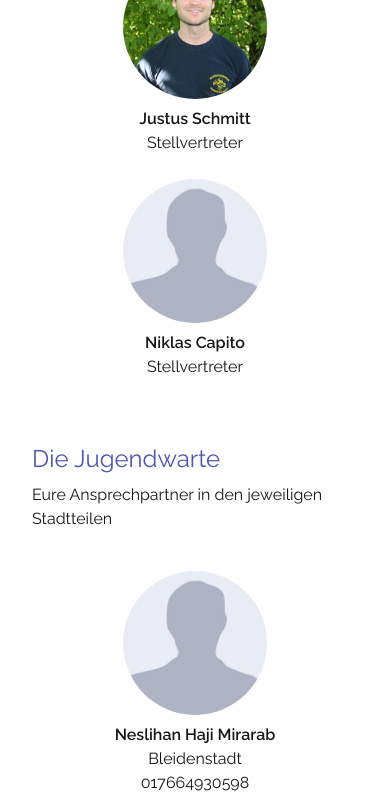
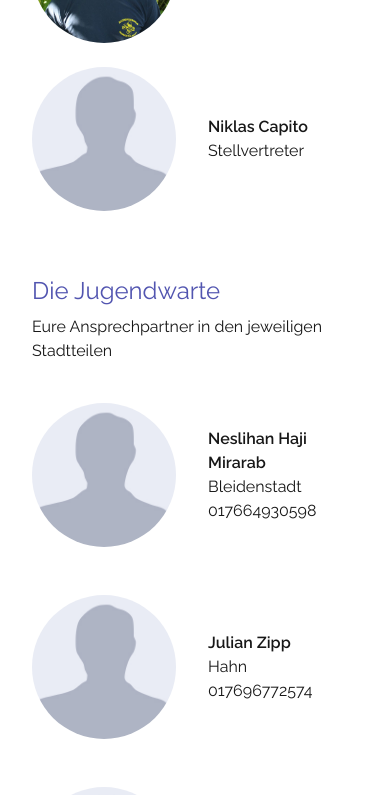
Before and after one commit to jf-taunusstein/jf-taunusstein, a Next.js app: page / in a window 390 px wide. Shown: the part 4820-5615 px from the top of the page. Built offline with nearby package versions, Linux system fonts and the light colour scheme.

Commit message:
refactor: add team member component

```diff
--- /dev/null
+++ b/src/components/team-member/team-member.tsx
@@ -0,0 +1,32 @@
+import { StaticImageData } from "next/image";
+import Image from "next/image";
+import { PropsWithChildren } from "react";
+
+import { Typography } from "../typography/typography";
+
+interface TeamMemberProps {
+  name: string;
+  image: StaticImageData;
+}
+
+export const TeamMember = ({
+  name,
+  image,
+  children,
+}: PropsWithChildren<TeamMemberProps>) => {
+  return (
+    <div
+      key={name}
+      className="flex items-center space-x-8 sm:flex-col sm:space-x-0 sm:space-y-4"
+    >
+      <Image src={image} alt={name} className="h-36 w-36 rounded-full" />
+      <div className="sm:text-center">
+        <Typography size="small" className="font-bold">
+          {name}
+        </Typography>
+
+        <Typography size="small">{children}</Typography>
+      </div>
+    </div>
+  );
+};
--- a/src/pages/index.tsx
+++ b/src/pages/index.tsx
@@ -16,6 +16,7 @@ import {
 } from "../components/footer/footer";
 import { LinkBox } from "../components/link-box/link-box";
 import { SkewBackground } from "../components/skew-background/skew-background";
+import { TeamMember } from "../components/team-member/team-member";
 import { jugendwarte } from "../data/jugendwarte";
 import { team } from "../data/team";
 import { uebungszeiten } from "../data/uebungszeiten";
@@ -159,18 +160,14 @@ export default function JugendfeuerwehrIndex() {
           </div>
 
           <div className="grid grid-cols-1 gap-6 sm:grid-cols-2 md:grid-cols-3 lg:grid-cols-5">
-            {team.map((member, index) => (
-              <div key={member.name + index} className="text-center">
-                <Image
-                  src={member.image}
-                  alt={member.name}
-                  className="mx-auto mb-2 h-36 w-36 rounded-full"
-                />
-                <Typography size="small" className="font-bold">
-                  {member.name}
-                </Typography>
-                <Typography size="small">{member.position}</Typography>
-              </div>
+            {team.map((member) => (
+              <TeamMember
+                key={member.name}
+                name={member.name}
+                image={member.image}
+              >
+                {member.position}
+              </TeamMember>
             ))}
           </div>
         </div>
@@ -185,20 +182,12 @@ export default function JugendfeuerwehrIndex() {
             </Typography>
           </div>
 
-          <div className="grid grid-cols-1 gap-6 sm:grid-cols-2 md:grid-cols-3 lg:grid-cols-5">
+          <div className="grid grid-cols-1 gap-6 gap-y-12 sm:grid-cols-2 md:grid-cols-3 lg:grid-cols-5">
             {jugendwarte.map((wart, index) => (
-              <div key={wart.name + index} className="text-center">
-                <Image
-                  src={wart.image}
-                  alt={wart.name}
-                  className="mx-auto mb-2 h-36 w-36 rounded-full"
-                />
-                <Typography size="small" className="font-bold">
-                  {wart.name}
-                </Typography>
-                <Typography size="small">{wart.city}</Typography>
-                <Typography size="small">{wart.phoneNumber}</Typography>
-              </div>
+              <TeamMember key={wart.name} name={wart.name} image={wart.image}>
+                {wart.city} <br />
+                {wart.phoneNumber}
+              </TeamMember>
             ))}
           </div>
         </div>
```
